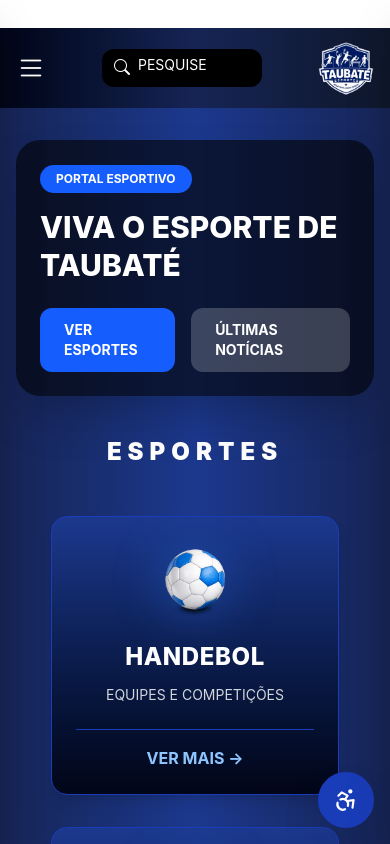
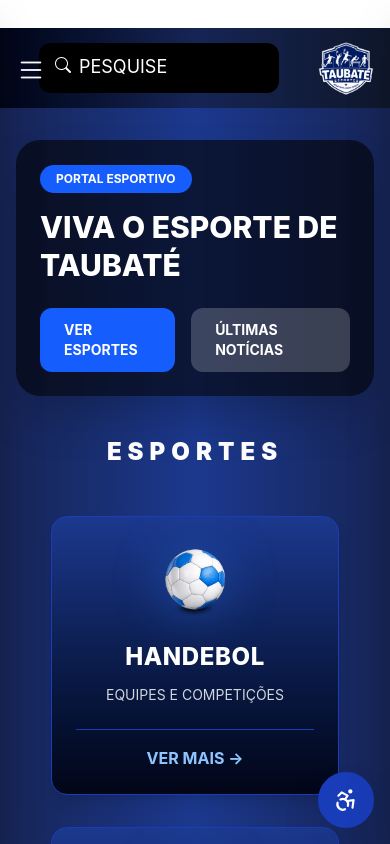
Before and after one commit to buzinei-bibi/esportes, a React (Vite) app: page / in a window 390 px wide. Shown: the top 844 px of the page. Built offline with nearby package versions, Linux system fonts and the light colour scheme.

Commit message:
coloquei o right na seta no menu mobile

```diff
--- a/src/components/Header/Header.jsx
+++ b/src/components/Header/Header.jsx
@@ -11,26 +11,28 @@
         <div className="w-full bg-white h-7"></div>
 
         {/* barra principal */}
-        <div className="w-full max-w-7xl mx-auto px-4 py-3 flex items-center justify-between gap-4 md:gap-8">
+        <div className="relative w-full max-w-7xl mx-auto px-4 py-3 flex items-center justify-between gap-4 md:gap-8">
           {/* botão menu mobile */}
           <button
-            id="menu-toggle"
-            className="md:hidden order-1 text-white text-3xl shrink-0"
             onClick={() => setMenuOpen(!menuOpen)}
+            className="absolute top-6 text-white text-3xl"
           >
-            <i className={menuOpen ? "bi bi-x" : "bi bi-list"}></i>
+            {menuOpen ? (
+              <i class="bi bi-arrow-right-circle"></i>
+            ) : (
+              <i className="bi bi-list left-2"></i>
+            )}
           </button>
-
           {/* pesquisa */}
           <div className="order-2 flex-1 flex justify-center min-w-0">
-            <div className="flex items-start md:items-center bg-black rounded-xl px-3 md:px-4 pt-1.5 pb-2 md:py-3 w-full max-w-40 md:max-w-lg mx-auto">
+            <div className="flex items-start md:items-center bg-black rounded-xl px-4 md:px-4 pt-2.5 pb-3 md:py-3 w-full max-w-60 md:max-w-lg mx-auto">
               <i className="bi bi-search text-white mr-2 md:mr-3 shrink-0"></i>
 
               {/* mobile */}
               <input
                 type="text"
                 placeholder="pesquise"
-                className="block md:hidden bg-transparent outline-none text-white placeholder-white text-sm w-full min-w-0 uppercase"
+                className="block md:hidden bg-transparent outline-none text-white placeholder-white text-lg w-full min-w-0 uppercase"
               />
 
               {/* desktop */}
@@ -71,7 +73,7 @@
               className="hover:text-blue-300 flex items-center gap-2"
             >
               <i className="bi bi-person text-xl"></i>
-              CONTATO
+              CONTATOS
             </Link>
           </nav>
         </div>
@@ -93,9 +95,9 @@
       >
         <button
           onClick={() => setMenuOpen(false)}
-          className="absolute top-6 left-6 text-white text-3xl"
+          className="absolute top-6 right-10 text-white text-3xl"
         >
-          <i className="bi bi-arrow-left"></i>
+          <i class="bi bi-arrow-right-circle"></i>
         </button>
 
         <nav className="flex flex-col gap-6 text-lg font-bold">
@@ -123,7 +125,7 @@
             className="hover:text-blue-300 flex items-center gap-3"
           >
             <i className="bi bi-person text-2xl"></i>
-            CONTATO
+            CONTATOS
           </Link>
         </nav>
       </div>
```
